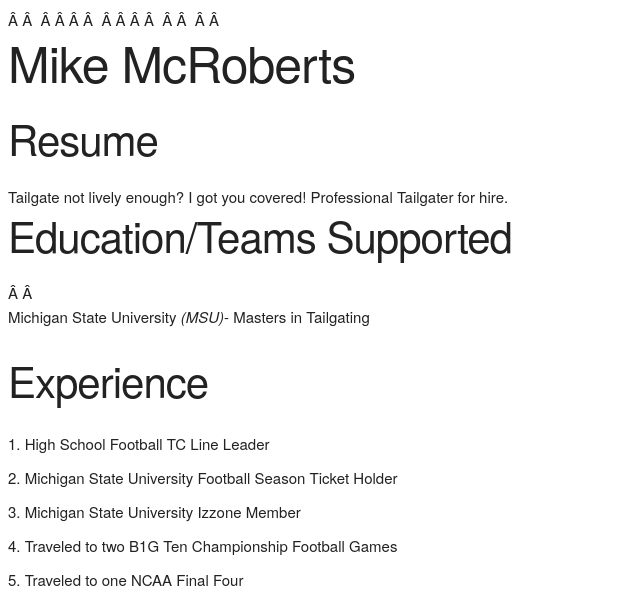
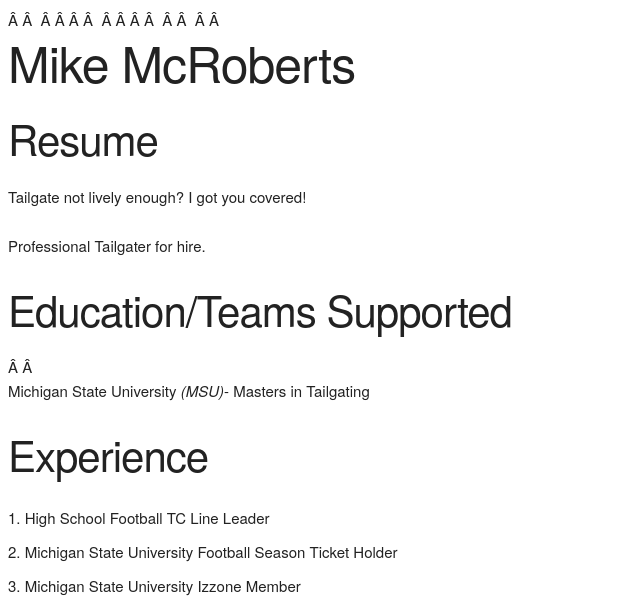
Before and after one commit to BobbyNoonanMSU/MI-349-FS17-741-html-atom-and-basic-elements-JmL5o8, a plain HTML site: page index.html in a window 1280 px wide. Shown: the top 598 px of the page, without its empty margins (0-640 px from the left). Drawn offline with nearby package versions, Linux system fonts and the light colour scheme.

Commit message:
added more paragraphs for a cleaner spaced out look

```diff
--- a/index.html
+++ b/index.html
@@ -10,8 +10,8 @@
 
 <h1>Mike McRoberts</h1>
 <h2>Resume</h2>
-Tailgate not lively enough? I got you covered!
-Professional Tailgater for hire.
+<p>Tailgate not lively enough? I got you covered!</p>
+<p>Professional Tailgater for hire.</p>
 
 <h2>Education/Teams Supported</h2>
   <p>Michigan State University <em>(MSU)</em>- Masters in Tailgating</p>
```
